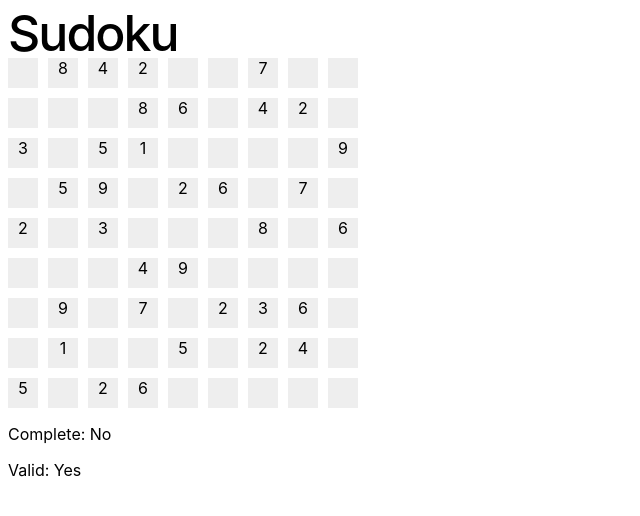
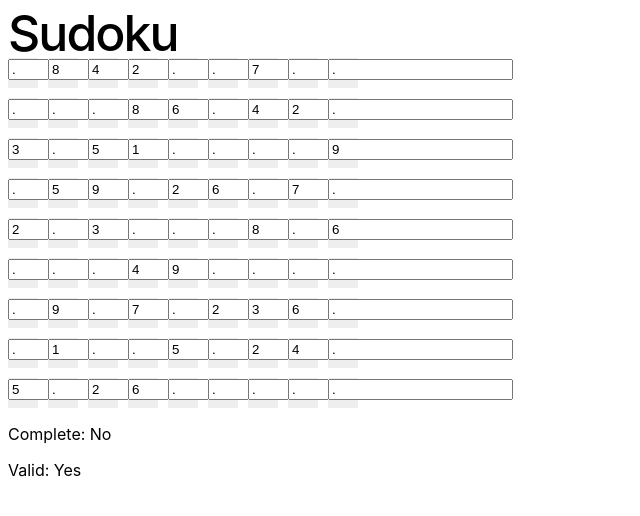
Before and after one commit to cawhitworth/sudoku-ng, an Angular app: page / in a window 1280 px wide. Shown: the top 516 px of the page, without its empty margins (0-640 px from the left). Built offline with nearby package versions, Linux system fonts and the light colour scheme.

Commit message:
Two way binding kinda works but also doesn't?

```diff
--- a/src/app/cell/cell.component.html
+++ b/src/app/cell/cell.component.html
@@ -1,3 +1,3 @@
 <div class="sudoku-cell">
-    {{cellcontents === '.' ? '' : cellcontents}}
+    <input type="text" value="{{parentgrid[cellIndex]}}" (change)="updateParentGrid($event)" />
 </div>
--- a/src/app/cell/cell.component.ts
+++ b/src/app/cell/cell.component.ts
@@ -1,4 +1,4 @@
-import { Component, Input } from '@angular/core';
+import { Component, EventEmitter, Input, Output } from '@angular/core';
 import { CommonModule } from '@angular/common';
 
 @Component({
@@ -9,5 +9,15 @@ import { CommonModule } from '@angular/common';
   styleUrl: './cell.component.css'
 })
 export class CellComponent {
-  @Input() cellcontents!: string;
+  @Input() parentgrid!: string[];
+  @Input() cellIndex!: number;
+
+  @Output() parentgridChange = new EventEmitter<string[]>();
+
+  updateParentGrid(evt: any): void {
+    this.parentgrid[this.cellIndex] = evt.target.value;
+    console.log("Changing "+this.cellIndex);
+    this.parentgridChange.emit(this.parentgrid);
+  }
+
 }
--- a/src/app/grid/grid.component.html
+++ b/src/app/grid/grid.component.html
@@ -1,6 +1,7 @@
 <div class="sudoku-grid">
-    <app-cell *ngFor="let cell of sudokuGrid"
-    [cellcontents]="cell"
+    <app-cell *ngFor="let cell of sudokuGrid; index as i"
+    [cellIndex]="i"
+    [(parentgrid)]="sudokuGrid" (parentgridChange)="update()"
     ></app-cell>
 </div>
 <div>
--- a/src/app/grid/grid.component.ts
+++ b/src/app/grid/grid.component.ts
@@ -20,4 +20,9 @@ export class GridComponent {
     this.complete = this.sudokuService.getComplete();
     this.valid = this.sudokuService.getValid();
   }
+
+  update(): void {
+    console.log("Grid updated");
+    console.log(this.sudokuGrid);
+  }
 }
```
